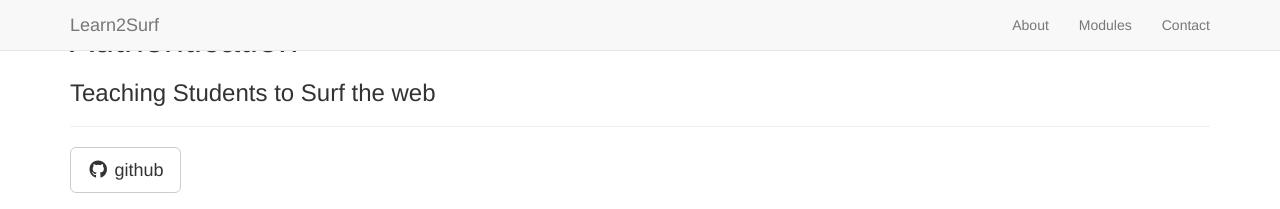
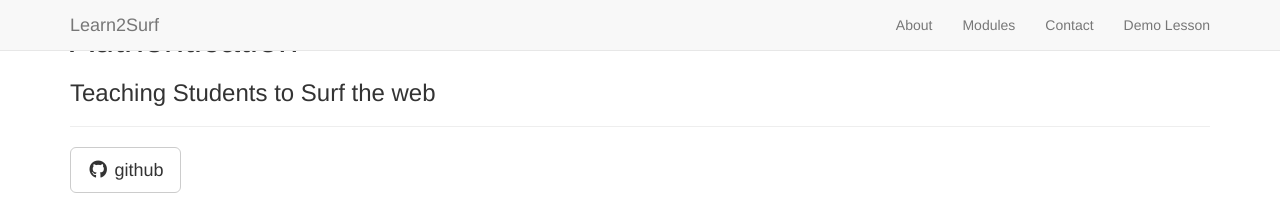
Before and after one commit to Konnor-Filip/Learn2Surf, a Jekyll site: the page built from authentication.html, in a window 1280 px wide. Shown: the top 209 px of the page. Built offline with Jekyll 4.4.1, drawn with Linux system fonts in a browser that asks for light colours; nearby versions of some CDN libraries; library files that are not in the unit come from our copies.

Commit message:
Trying something else

```diff
--- a/_includes/header.html
+++ b/_includes/header.html
@@ -18,10 +18,13 @@
                     <a class="page-scroll" href="#about">About</a>
                 </li>
                 <li>
-                    <a class="page-scroll" href="../temp/authentication.html">Modules</a>
+                    <a class="page-scroll" href="#services">Modules</a>
                 </li>
                 <li>
                     <a class="page-scroll" href="#contact">Contact</a>
+                </li>
+                <li>
+                    <a class="page-scroll" href="#authentication.html">Demo Lesson</a>
                 </li>
             </ul>
         </div>
--- a/temp/authentication.html
+++ /dev/null
@@ -1,5 +0,0 @@
----
-layout: module
-title: Authentication
-subTitle: Teaching Students to Surf the web
----
```
